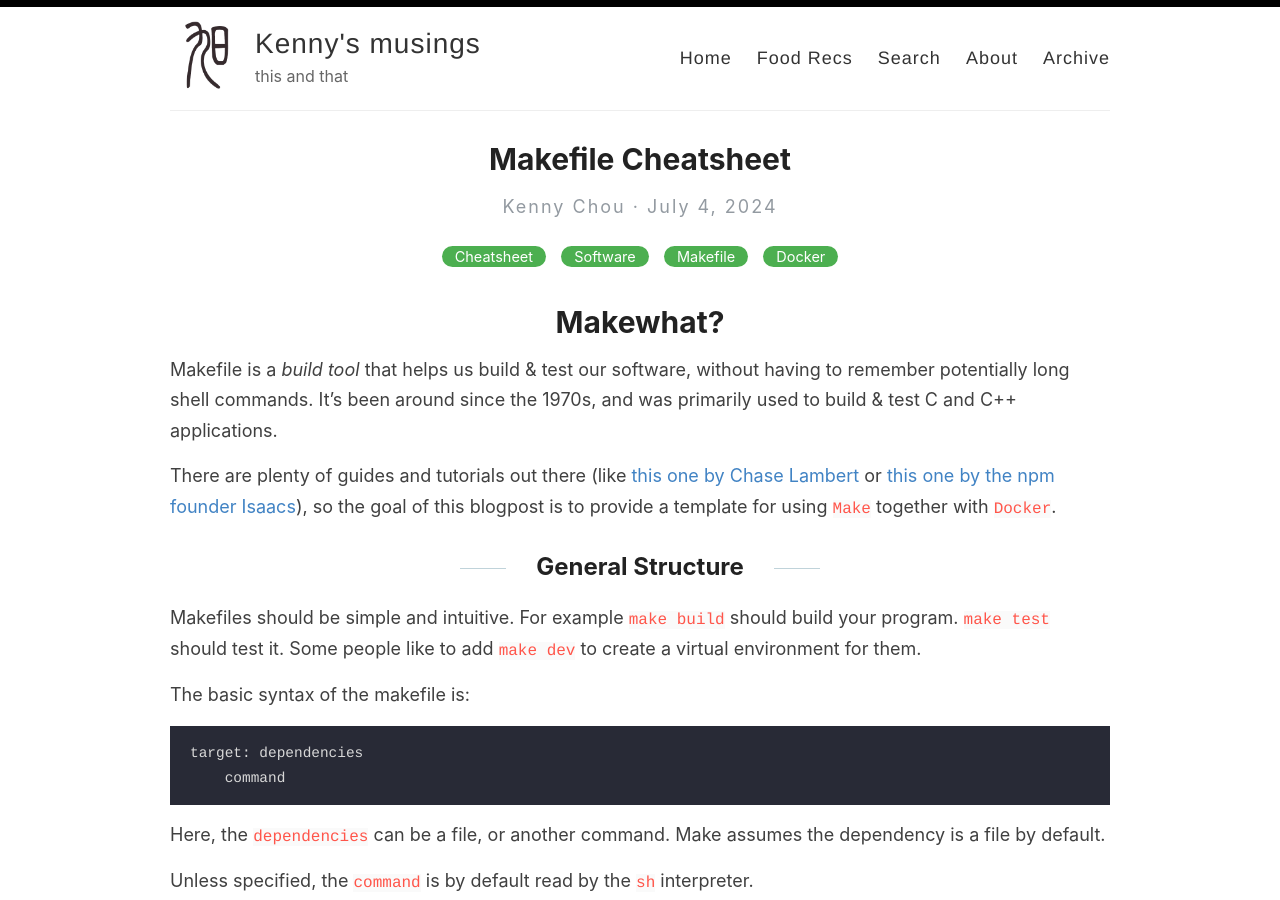
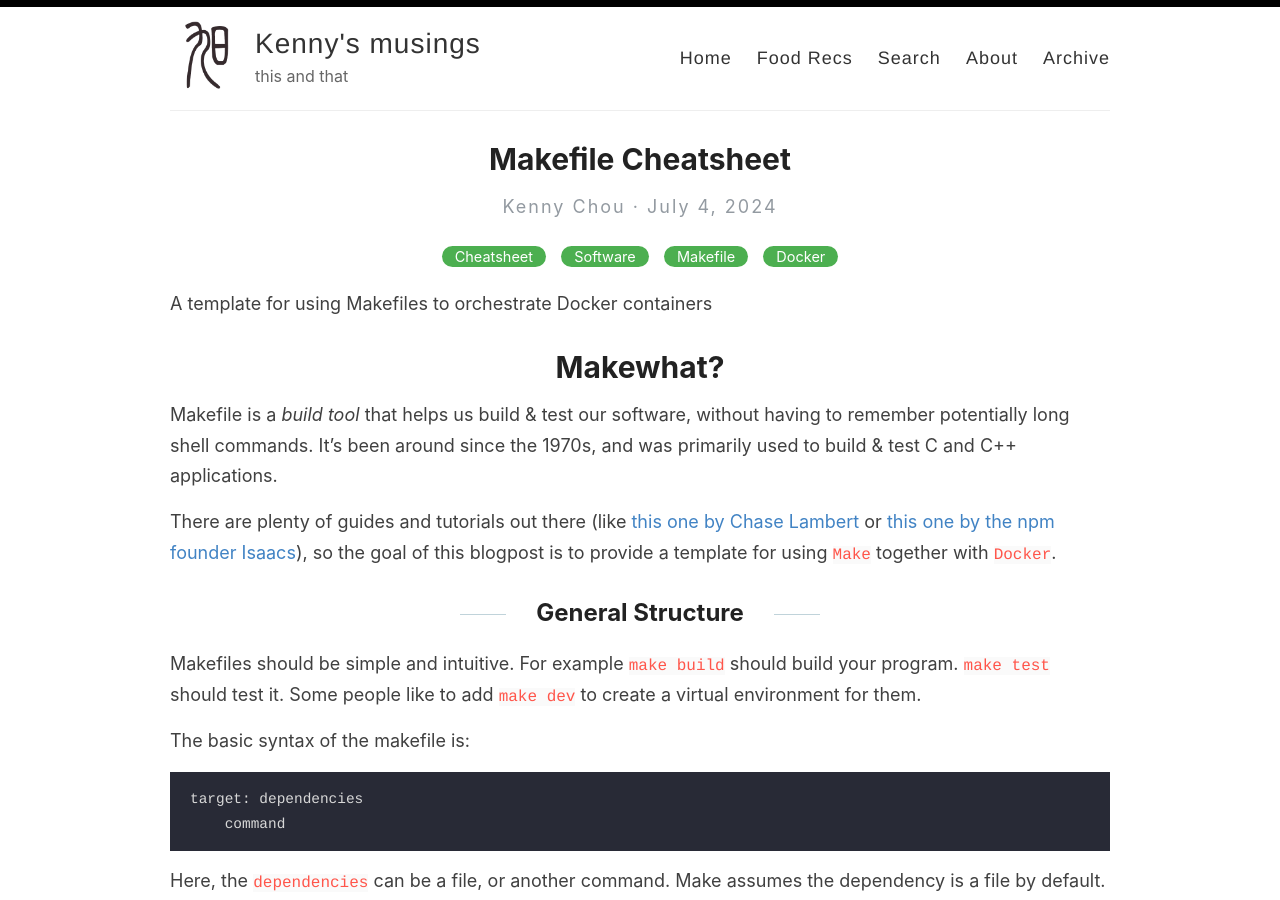
Before and after one commit to kfchou/kfchou.github.io, a Jekyll site: the page built from _posts/2024-07-04-makefile-cheatsheet.md, in a window 1280 px wide and 900 px high. Built offline with Jekyll 4.4.1, drawn with Linux system fonts in a browser that asks for light colours.

Commit message:
update text ordering

```diff
--- a/_posts/2024-07-04-makefile-cheatsheet.md
+++ b/_posts/2024-07-04-makefile-cheatsheet.md
@@ -3,6 +3,8 @@ layout: post
 title:  Makefile Cheatsheet
 categories: [Cheatsheet,Software,Makefile,Docker]
 ---
+A template for using Makefiles to orchestrate Docker containers
+
 # Makewhat?
 Makefile is a *build tool* that helps us build & test our software, without having to remember potentially long shell commands. It's been around since the 1970s, and was primarily used to build & test C and C++ applications.
 
```
